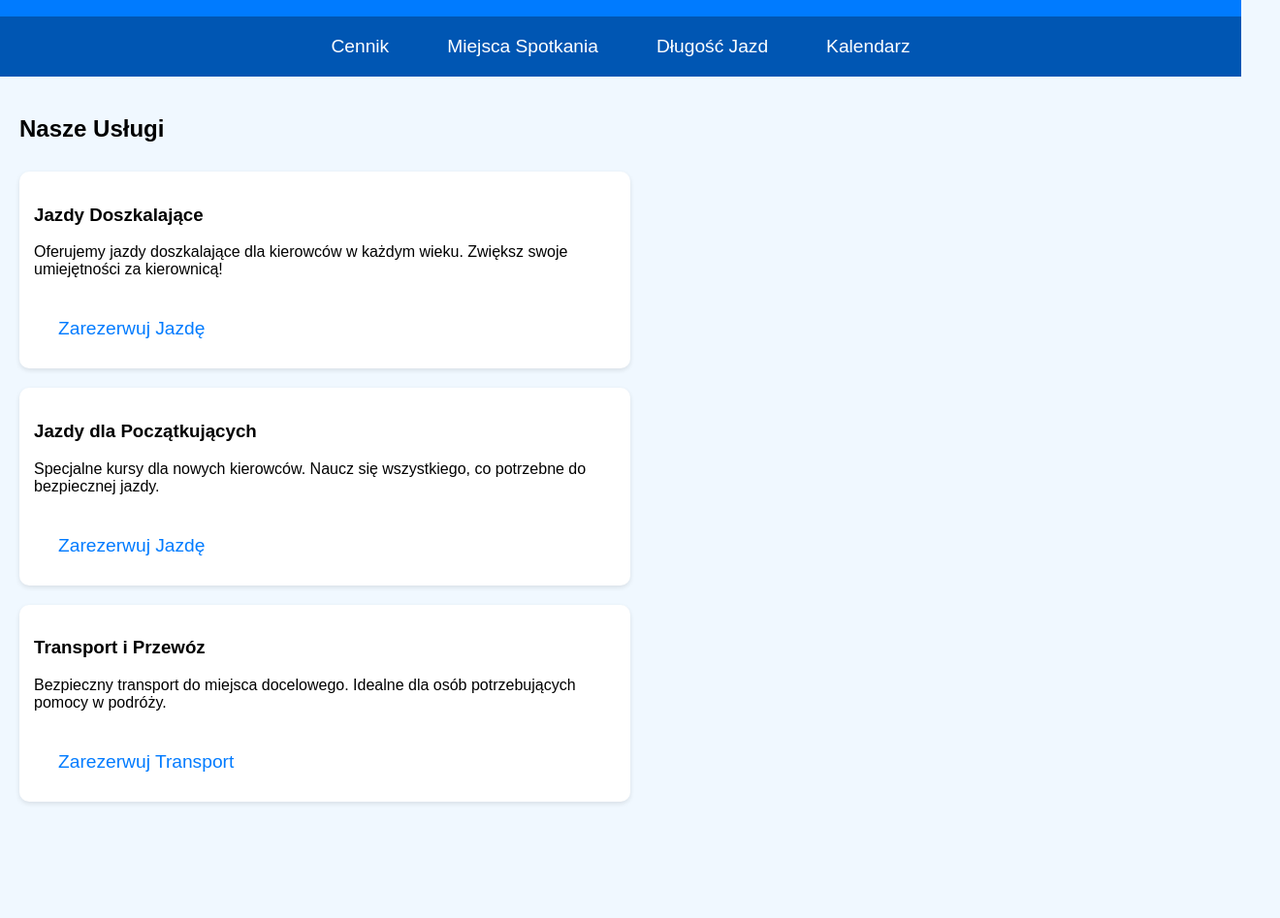
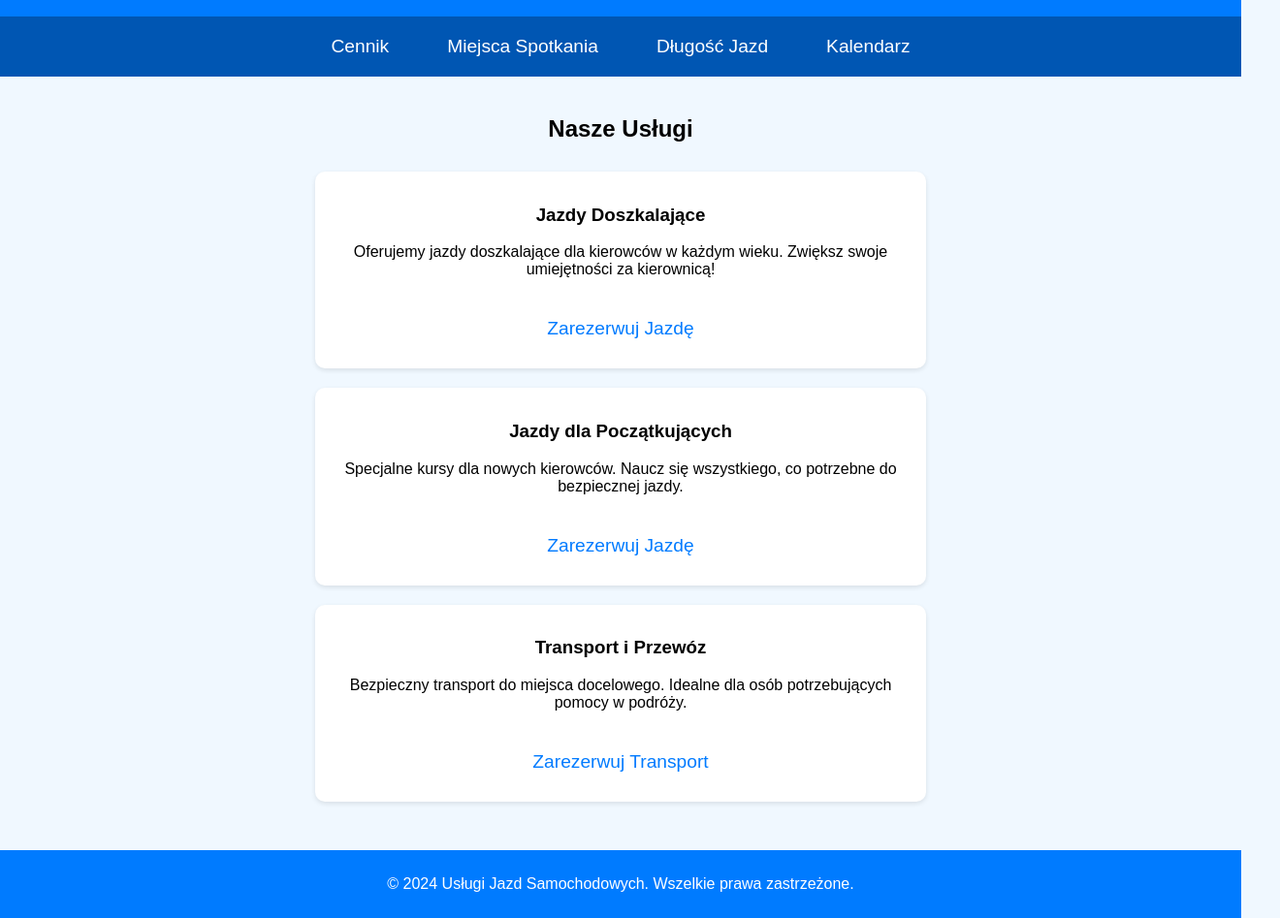
Before and after one commit to molilokkk/My-website, a plain HTML site: page index.html in a window 1280 px wide. Shown: the part 78-1025 px from the top of the page at 97% size, 1320 px wide, since content can reach past the window. Before the commit the page ends 935 px from the top, so only its background shows below. Drawn offline with Linux system fonts and the light colour scheme.

Commit message:
Update index.html

```diff
--- a/index.html
+++ b/index.html
@@ -17,6 +17,7 @@
             text-align: center;
             padding: 20px 0;
             background-color: #007BFF;
+            box-shadow: 0 2px 5px rgba(0, 0, 0, 0.2);
         }
         h1 {
             font-size: 3em;
@@ -43,17 +44,15 @@
         }
         main {
             display: flex;
-            width: 100%;
+            flex-direction: column;
+            align-items: center;
             padding: 20px;
-            justify-content: center; /* Wyśrodkowanie zawartości */
-            align-items: flex-start;
         }
         .video-container {
-            width: 100%; /* Pełna szerokość */
+            width: 100%;
             display: flex;
-            justify-content: center;
-            align-items: flex-start;
             flex-direction: column;
+            align-items: center;
         }
         button {
             margin-top: 10px;
@@ -78,8 +77,16 @@
             margin: 10px 0;
             border-radius: 10px;
             box-shadow: 0 2px 5px rgba(0, 0, 0, 0.1);
-            width: 100%; /* Pełna szerokość */
-            max-width: 600px; /* Maksymalna szerokość dla kart usług */
+            width: 100%;
+            max-width: 600px;
+            text-align: center;
+        }
+        footer {
+            margin-top: 20px;
+            padding: 10px 0;
+            background-color: #007BFF;
+            color: white;
+            text-align: center;
         }
     </style>
 </head>
@@ -113,5 +120,8 @@
             </div>
         </div>
     </main>
+    <footer>
+        <p>&copy; 2024 Usługi Jazd Samochodowych. Wszelkie prawa zastrzeżone.</p>
+    </footer>
 </body>
 </html>
```
